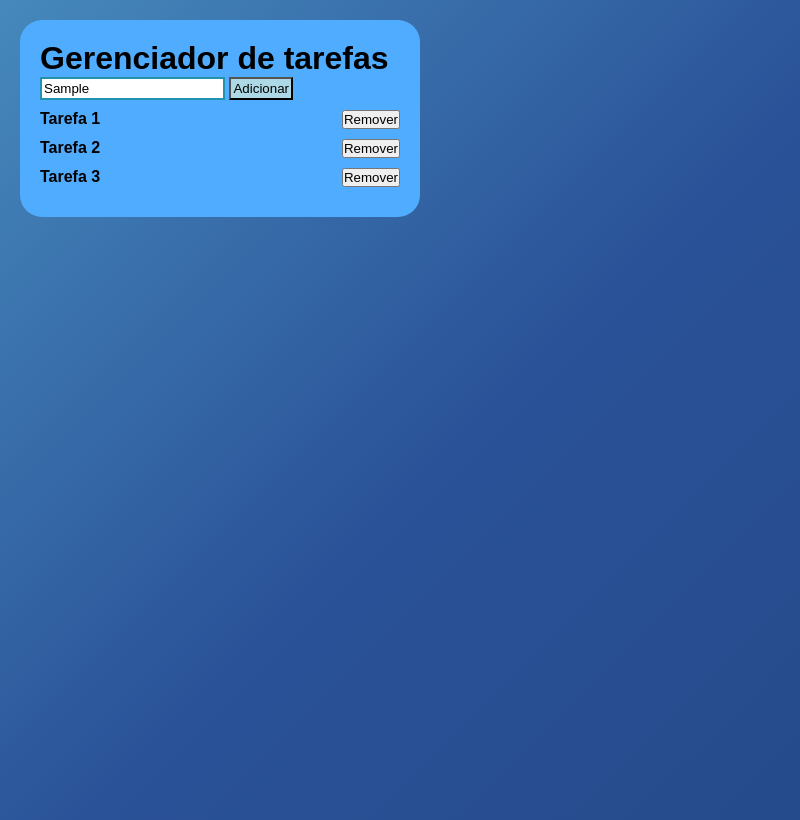
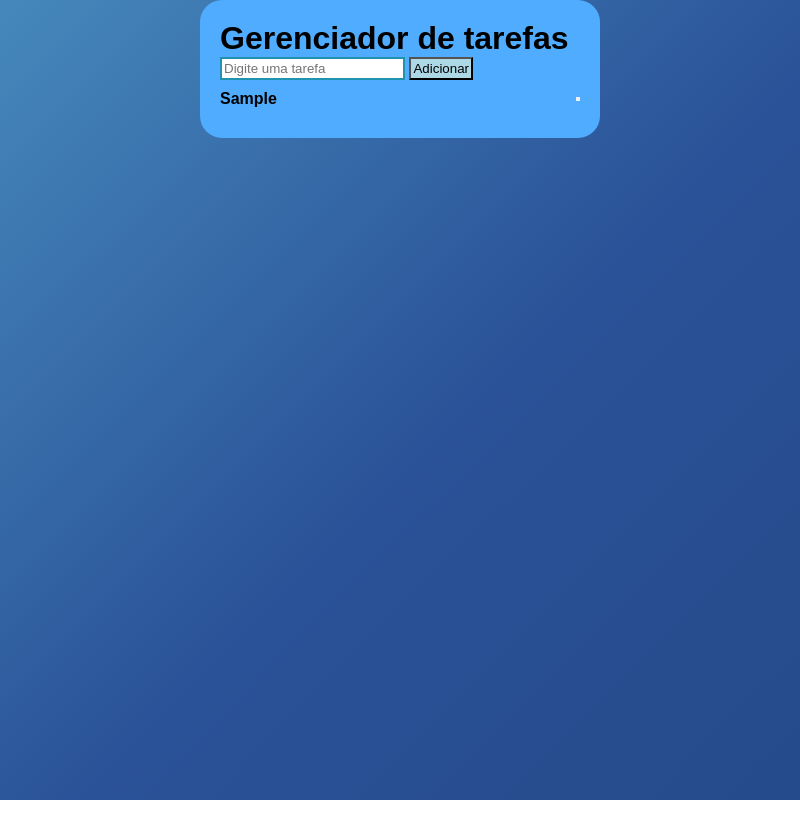
Before and after one commit to WelCharJR/gerenciador-tarefas-electron, an Electron app: page src/views/index.html in a window 800 px wide. Both pictures are taken after typing "Sample" into the empty fields and a click on the button "Adicionar". Drawn offline with Linux system fonts and the light colour scheme.

Commit message:
Avançando No js

```diff
--- a/src/js/script.js
+++ b/src/js/script.js
@@ -1,6 +1,29 @@
 function addtask() {
 
     var input = document.getElementById("input-tarefa")
-    console.log(input.value)
+    //console.log(input)
     //alert("Função de adicionar tarefa")
+
+    var inputValue = input.value
+
+    //Limpar o input
+    input.value = ""
+
+    var list = document.getElementById("lista")
+    //Criar um elemento li
+    var li = document.createElement("li")
+
+    // Adicionar o valor do INPUT para o LI
+    //li.innerText = inputValue
+    li.innerHTML = `${inputValue}<button onclick= 'this.parentElement.remove()'> </button>`;
+
+    //Adicionar função como concluida
+    li.onclick = function() {
+        li.className = "tarefa-concluida";
+    }
+
+    //Adicionar o LI na lista de tarefas
+    list.appendChild(li)
+
+    console.log(inputValue)
 }
--- a/src/style/style.css
+++ b/src/style/style.css
@@ -36,9 +36,10 @@ body {
 div {
     background-color: #4facfe;
     max-width: 400px;
-    margin: 20px;
+    margin: auto;
     padding: 20px;
     border-radius: 22px;
+
 }
 
 input {
@@ -59,4 +60,9 @@ li {
     margin-bottom: 10px;
     display: flex;
     justify-content: space-between;
+    align-items: center;
 }
+
+.tarefa-concluida {
+    color:white
+}
--- a/src/views/index.html
+++ b/src/views/index.html
@@ -19,10 +19,8 @@
             Adicionar
         </button>
 
-        <ul>
-            <li>Tarefa 1 <button>Remover</button> </li>
-            <li>Tarefa 2 <button>Remover</button> </li>
-            <li>Tarefa 3 <button>Remover</button> </li>
+        <ul id="lista">
+
         </ul>
     </div>
 
```
